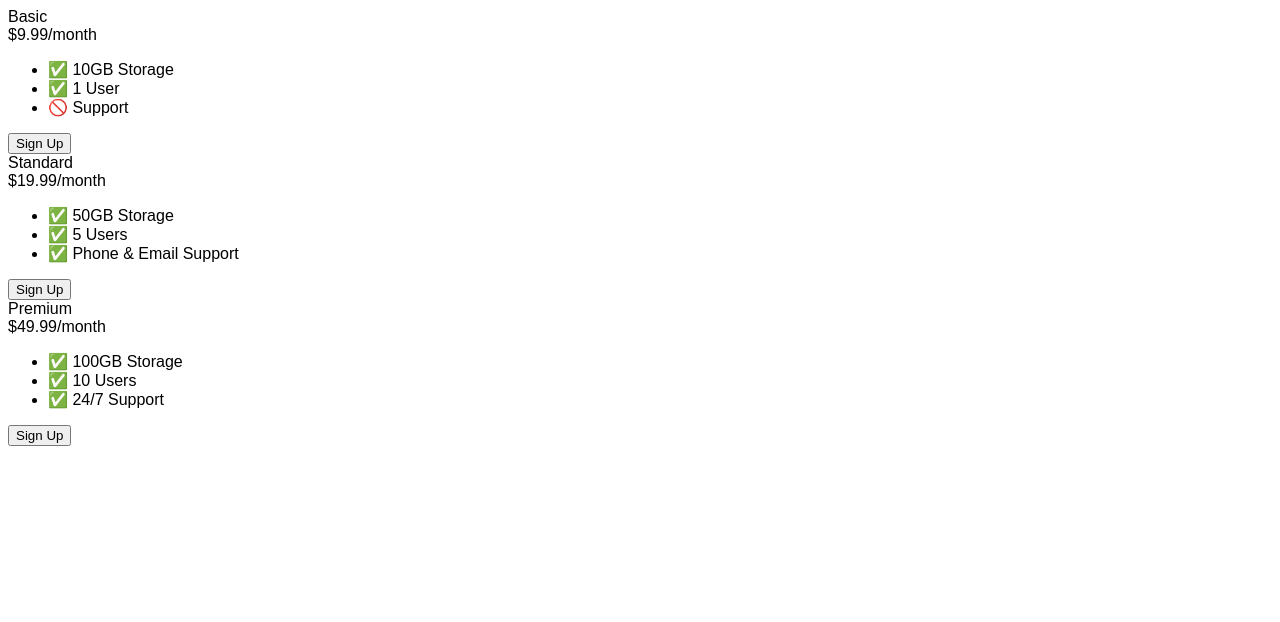
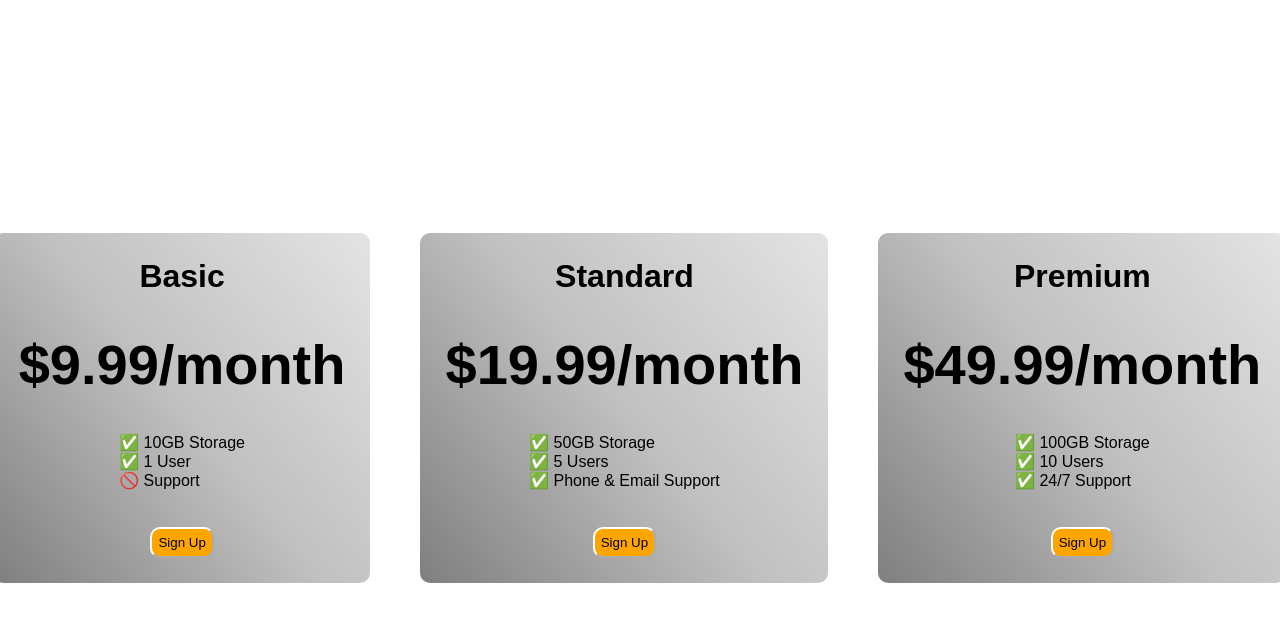
Before and after one commit to MAliif/Web-Development-Project, a plain HTML site: page 9. Flexbox/9.4 Flexbox Pricing Table Project/index.html in a window 1280 px wide. Drawn offline with Linux system fonts and the light colour scheme; a web font is replaced by a local one.

Commit message:
flexbox project

```diff
--- a/9. Flexbox/9.4 Flexbox Pricing Table Project/index.html
+++ b/9. Flexbox/9.4 Flexbox Pricing Table Project/index.html
@@ -1,20 +1,73 @@
 <!DOCTYPE html>
 <html>
+
 <head>
   <title>Flexbox Pricing Table</title>
   <link rel="preconnect" href="https://fonts.googleapis.com" />
   <link rel="preconnect" href="https://fonts.gstatic.com" crossorigin />
-    <link
-      href="https://fonts.googleapis.com/css2?family=Sono:wght@400;700&display=swap"
-      rel="stylesheet"
-    />
+  <link href="https://fonts.googleapis.com/css2?family=Sono:wght@400;700&display=swap" rel="stylesheet" />
   <style>
     body {
       font-family: "Sono", sans-serif;
     }
 
+    .pricing-container {
+      height: 100vh;
+      display: flex;
+      justify-content: center;
+      align-items: center;
+      gap: 50px;
+    }
+
+    .pricing-plan {
+      background-color: gray;
+      padding: 25px;
+      flex-basis: 325px;
+      border-radius: 10px;
+      height: 300px;
+      display: flex;
+      flex-direction: column;
+      justify-content: space-between;
+      align-items: center;
+      background: rgb(0, 0, 0);
+      background: linear-gradient(51deg, rgba(0, 0, 0, 0.5) 0%, rgba(130, 130, 130, 0.5) 50%, rgba(200, 200, 200, 0.5) 100%);
+    }
+
+    .plan-title {
+      font-weight: bold;
+      font-size: 4vh;
+    }
+
+    .plan-price {
+      font-weight: bold;
+      font-size: 7vh;
+    }
+
+    .plan-features {
+      padding: 0px;
+      margin: 0px;
+      list-style-type: none;
+    }
+
+    .plan-button {
+      padding: 6px;
+      border-radius: 10px;
+      border-color: white;
+      background-color: orange;
+    }
+
+
     /* Hint: What can you do with a media query and flexbox? */
     @media (max-width: 1250px) {
+      .pricing-container {
+        flex-direction: column;
+        height: 100%;
+      }
+
+      .pricing-plan {
+        justify-content: space-between;
+        align-items: center;
+      }
     }
   </style>
 </head>
@@ -53,4 +106,5 @@
     </div>
   </div>
 </body>
+
 </html>
```
Lines whose indentation alone changed are shown as unchanged.
